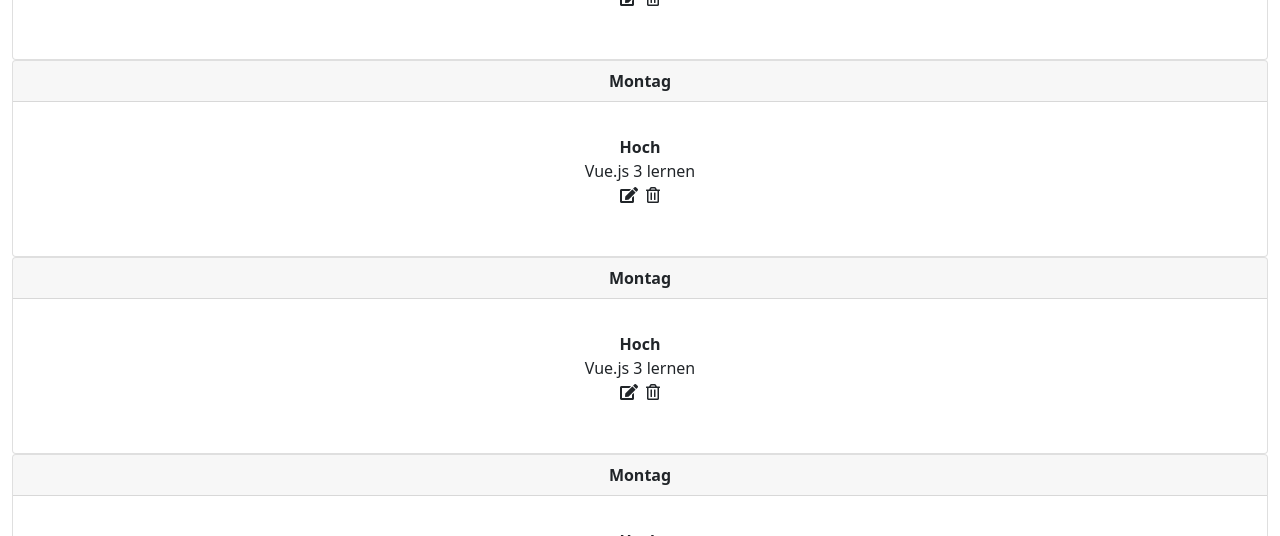
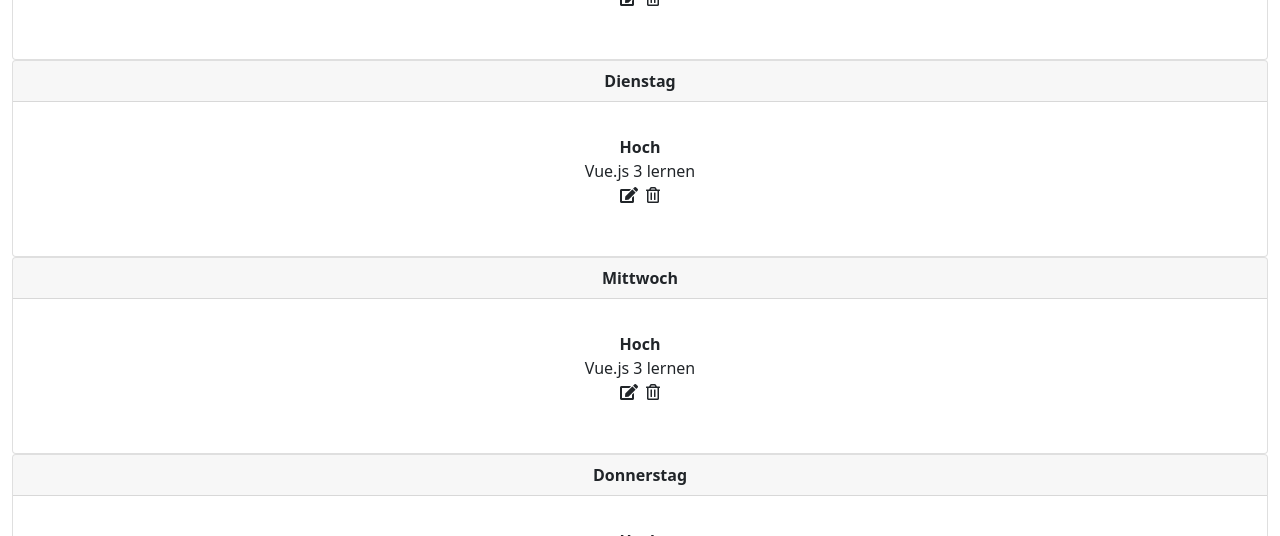
Before and after one commit to timhe375/terminkalender, a Vue app: page / in a window 1280 px wide. Shown: the part 185-721 px from the top of the page. Built offline with nearby package versions, Linux system fonts and the light colour scheme.

Commit message:
feature: use Data from Store

```diff
--- a/src/components/CalendarDay.vue
+++ b/src/components/CalendarDay.vue
@@ -1,7 +1,7 @@
 <template>
   <div class="card">
     <div class="card-header text-center" role="button">
-      <strong>Montag</strong>
+      <strong>{{ day.fullName }}</strong>
     </div>
     <div class="card-body">
       <CalendarEvent />
@@ -16,6 +16,19 @@
   components: {
     CalendarEvent,
   },
+  props: {
+    day: {
+      type: Object,
+      required: true,
+      default: function () {
+        return {
+          id: -1,
+          fullName: "fehlender Wochentag",
+          events: [],
+        };
+      },
+    },
+  },
 };
 </script>
 
--- a/src/components/CalendarWeek.vue
+++ b/src/components/CalendarWeek.vue
@@ -1,15 +1,21 @@
 <template>
   <div id="calender-week">
     <div class="card-group"></div>
-    <CalendarDay v-for="i in 7" :key="i" />
+    <CalendarDay v-for="day in calendarWeekData" :key="day.id" :day="day" />
   </div>
 </template>
 
 <script>
 import CalendarDay from "./CalendarDay.vue";
+import Store from "../store";
 export default {
   name: "CalendarWeek",
   components: { CalendarDay },
+  data() {
+    return {
+      calendarWeekData: Store.state.calendarWeekData,
+    };
+  },
 };
 </script>
 
```
